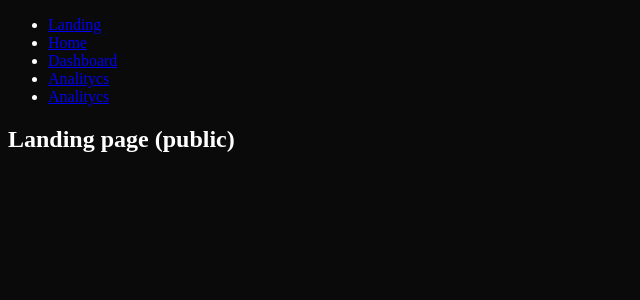
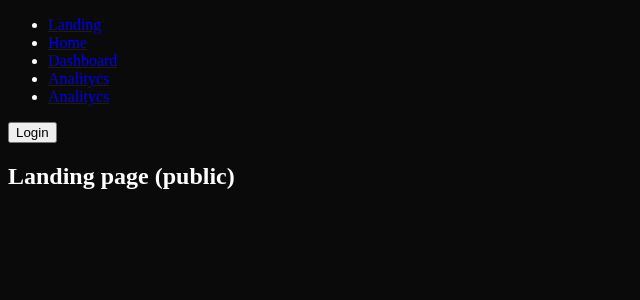
Before and after one commit to adrian1426/ReactJS_Rutas-protegidas-fazt, a React (Vite) app: page / in a window 1280 px wide. Shown: the top 300 px of the page, without its empty margins (0-640 px from the left). Built offline with nearby package versions, Linux system fonts and the light colour scheme.

Commit message:
simulando login y logout

```diff
--- a/src/App.jsx
+++ b/src/App.jsx
@@ -1,4 +1,6 @@
+import { useState } from 'react';
 import { BrowserRouter, Routes, Route } from 'react-router-dom';
+import Login from './components/Login';
 import Navigation from './components/Navigation';
 import { routes } from './constants/routesConstants';
 import AdminPage from './pages/AdminPage';
@@ -8,10 +10,29 @@ import HomePage from './pages/HomePage';
 import LandingPage from './pages/LandingPage';
 
 function App() {
+  const [user, setUser] = useState(null);
+
+  const handleLogin = () => {
+    setUser({
+      id: 1,
+      name: 'Adrian'
+    });
+  };
+
+  const handleLogout = () => {
+    setUser(null);
+  };
 
   return (
     <BrowserRouter>
       <Navigation />
+
+      <Login
+        handleLogin={handleLogin}
+        handleLogout={handleLogout}
+        user={user}
+      />
+
       <Routes>
         <Route index element={<LandingPage />} />
         <Route path={`/${routes.landing}`} element={<LandingPage />} />
--- /dev/null
+++ b/src/components/Login.jsx
@@ -0,0 +1,17 @@
+const Login = (props) => {
+  const { user, handleLogin, handleLogout } = props;
+
+  return (
+    <div>
+      {
+        user ? (
+          <button onClick={handleLogout}>Logout</button>
+        ) : (
+          <button onClick={handleLogin}>Login</button>
+        )
+      }
+    </div>
+  );
+};
+
+export default Login;
```
